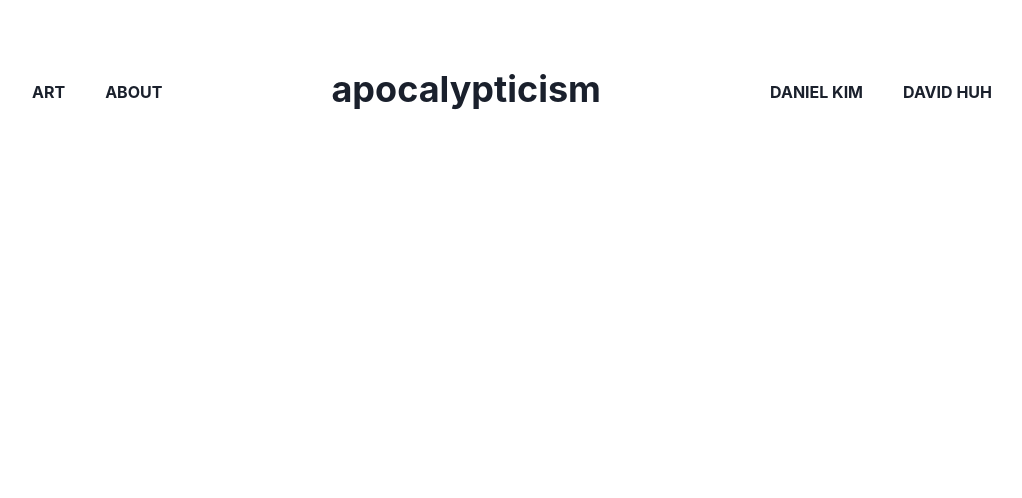
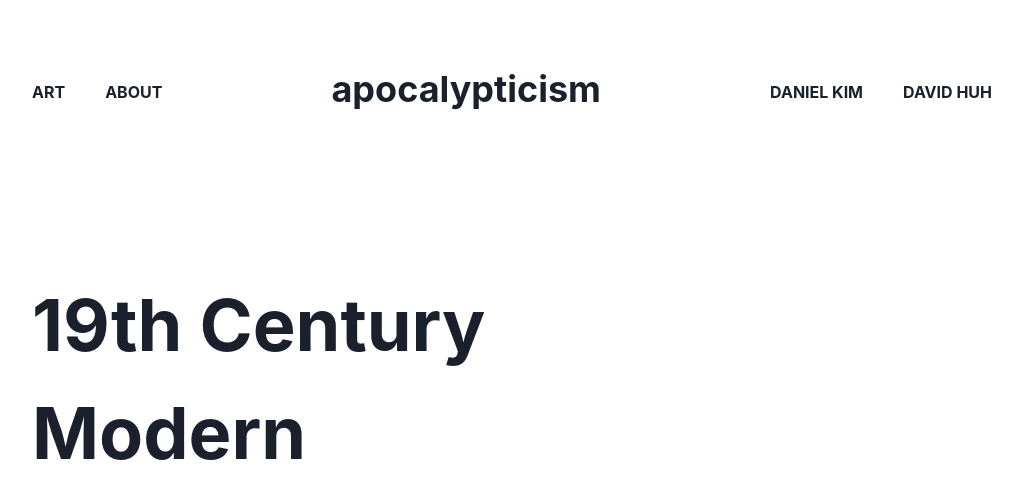
Before and after one commit to folaroma/apoc, a React (Create React App) app: page / in a window 1280 px wide. Shown: the top 498 px of the page, without its empty margins (128-1150 px from the left). Built offline with nearby package versions, Linux system fonts and the light colour scheme.

Commit message:
starting on home page

```diff
--- a/src/components/Header/index.js
+++ b/src/components/Header/index.js
@@ -1,8 +1,14 @@
 import React from "react";
 import { Flex, Box, Link, Spacer, Center, Heading } from "@chakra-ui/react";
-import {Link as ReachLink } from "react-router-dom";
+import {Link as ReachLink, useNavigate } from "react-router-dom";
 
 const Header = () => {
+  const navigate = useNavigate();
+
+  function handleClick() {
+    navigate("/");
+  }
+
   return (
       <>
         <Flex p={"5em"}>
@@ -12,7 +18,7 @@ const Header = () => {
           </Box>
           <Spacer />
           <Center mt="-0.75em">
-            <Heading _hover={{color: "#f40"}}>apocalypticism</Heading>
+            <Heading _hover={{color: "#f40", cursor: "pointer"}} onClick={handleClick}>apocalypticism</Heading>
           </Center>
           <Spacer />
           <Box me={"5em"}>
--- a/src/components/Home/index.js
+++ b/src/components/Home/index.js
@@ -1,8 +1,16 @@
 import React from "react";
+import { Flex, Box, Link } from "@chakra-ui/react";
 
 const Home = () => {
   return (
       <>
+      <Flex p={"5em"}>
+        <Box ms={"5em"}>
+          <Link fontSize="7xl" fontWeight="bold">19th Century</Link> <br />
+          <Link fontSize="7xl" fontWeight="bold">Modern</Link>
+        </Box>
+      </Flex>
+
       </>
   );
 };
```
